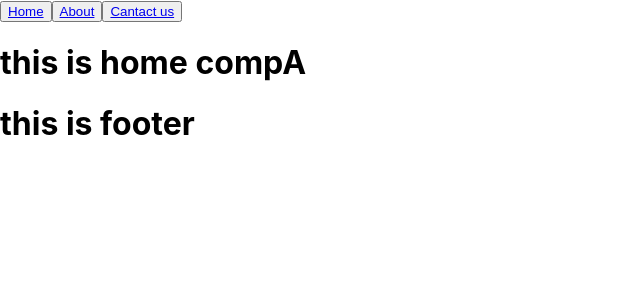
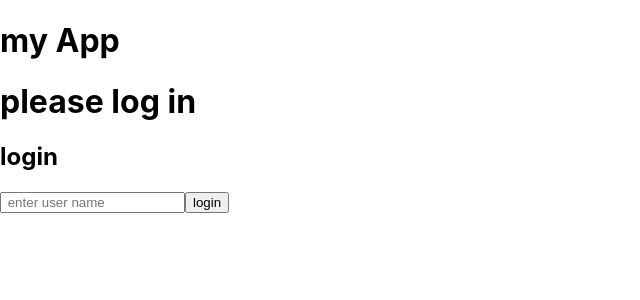
Before and after one commit to sumitdevaj/react-tutorials, a React (Create React App) app: page / in a window 1280 px wide. Shown: the top 300 px of the page, without its empty margins (0-640 px from the left). Built offline with nearby package versions, Linux system fonts and the light colour scheme.

Commit message:
props for props drilling

```diff
--- a/src/App.js
+++ b/src/App.js
@@ -9,6 +9,7 @@ const App = () => {
   return (
     <>
     <Router>
+    <h1>jbnksfgnoxknbgldkgneakl</h1>
     <nav>
     <button> <Link to="/">Home</Link> </button>
     <button> <Link to="/about">About</Link> </button>
@@ -17,6 +18,7 @@ const App = () => {
     <Routes>
     <Route path='/' element={<ComA/>}/>
     <Route path='/about' element={<ComB/>}/>
+    <Route path='*' element={<ComB/>}/>
     </Routes>
     </Router>
     <footer><h1>this is footer</h1></footer>
--- /dev/null
+++ b/src/App2.jsx
@@ -0,0 +1,22 @@
+import React, { useState } from 'react'
+import Navbar from './components/Navbar';
+import Home from './components/Home';
+
+const App2 = () => {
+    const [user,setUser] = useState(null);
+
+    const login = (useName)=>{
+        setUser({name:useName});
+    }
+    const logout = ()=>{
+        setUser(null);
+    }
+  return (
+    <div>
+    <Navbar user={user} logout={logout}/>
+    <Home user={user} login={login}/>
+    </div>
+  )
+}
+
+export default App2
--- a/src/components/ComB.jsx
+++ b/src/components/ComB.jsx
@@ -6,7 +6,7 @@ const ComB = () => {
     console.log(data);
 
   return (
-    <div>welcome here {data.name}</div>
+    <div>page not found</div>
   )
 }
 
--- /dev/null
+++ b/src/components/Home.jsx
@@ -0,0 +1,14 @@
+import React from 'react'
+import Login from './Login'
+
+const Home = ({user,login}) => {
+  return (
+    <div>
+    {user ? (<><h3> welcome to the Home page </h3>
+        <p> you logged in as {user.name}</p>
+        </>): (<Login login={login}/>)}
+    </div>
+  )
+}
+
+export default Home
--- /dev/null
+++ b/src/components/Login.jsx
@@ -0,0 +1,18 @@
+import React, { useState } from 'react'
+
+const Login = ({login}) => {
+    const [userName,setUserName] = useState('')
+    const handleLogin = () => {
+        login(userName);
+        setUserName('')
+    }
+  return (
+    <div>
+    <h2>login</h2>
+    <input type='text' placeholder=' enter user name' value={userName} onChange={(e)=>setUserName(e.target.value)}></input>
+    <button onClick={handleLogin} > login</button>
+    </div>
+  )
+}
+
+export default Login
--- /dev/null
+++ b/src/components/Navbar.jsx
@@ -0,0 +1,17 @@
+import React from 'react'
+
+const Navbar = ({user,logout}) => {
+  return (
+    <div>
+    <h1>my App</h1>
+    {user ? (
+        <>
+        <div>welcome ,{user.name} </div>
+        <button onClick={logout} > logOut</button>
+        </>
+    ):(<><h1>please log in </h1></>)}
+    </div>
+  )
+}
+
+export default Navbar
--- a/src/index.js
+++ b/src/index.js
@@ -1,13 +1,14 @@
 import React from 'react';
 import ReactDOM from 'react-dom/client';
 import './index.css';
-import App from './App';
+// import App from './App';
 import reportWebVitals from './reportWebVitals';
+import App2 from './App2';
 
 const root = ReactDOM.createRoot(document.getElementById('root'));
 root.render(
   <React.StrictMode>
-    <App />
+    <App2 />
   </React.StrictMode>
 );
 
```
